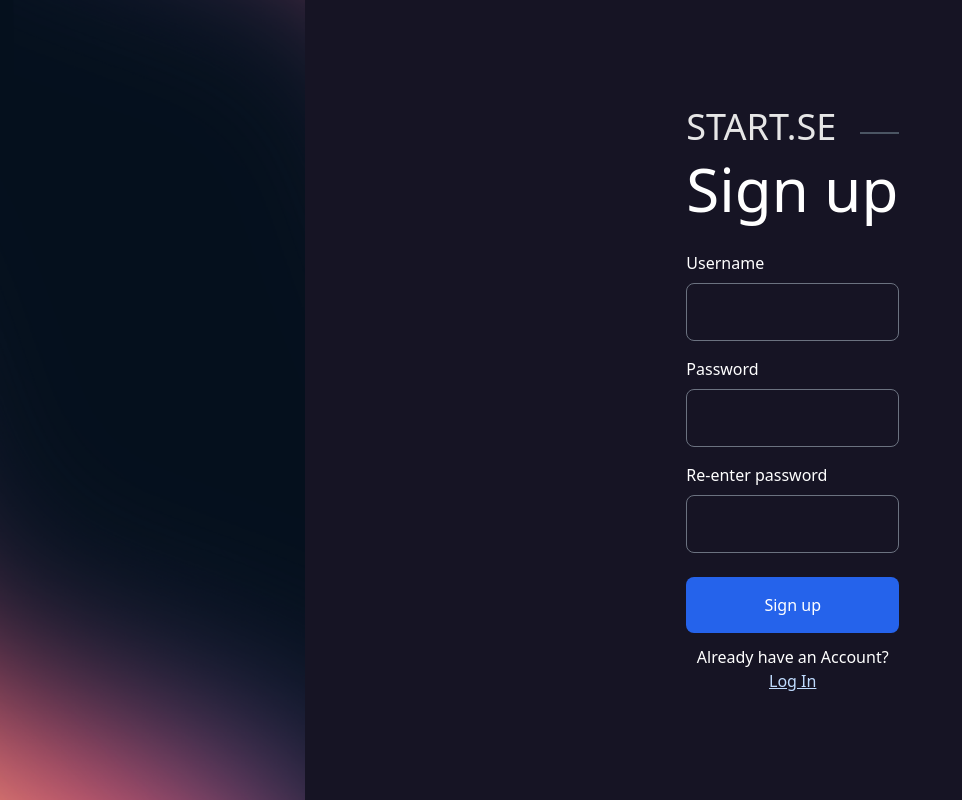
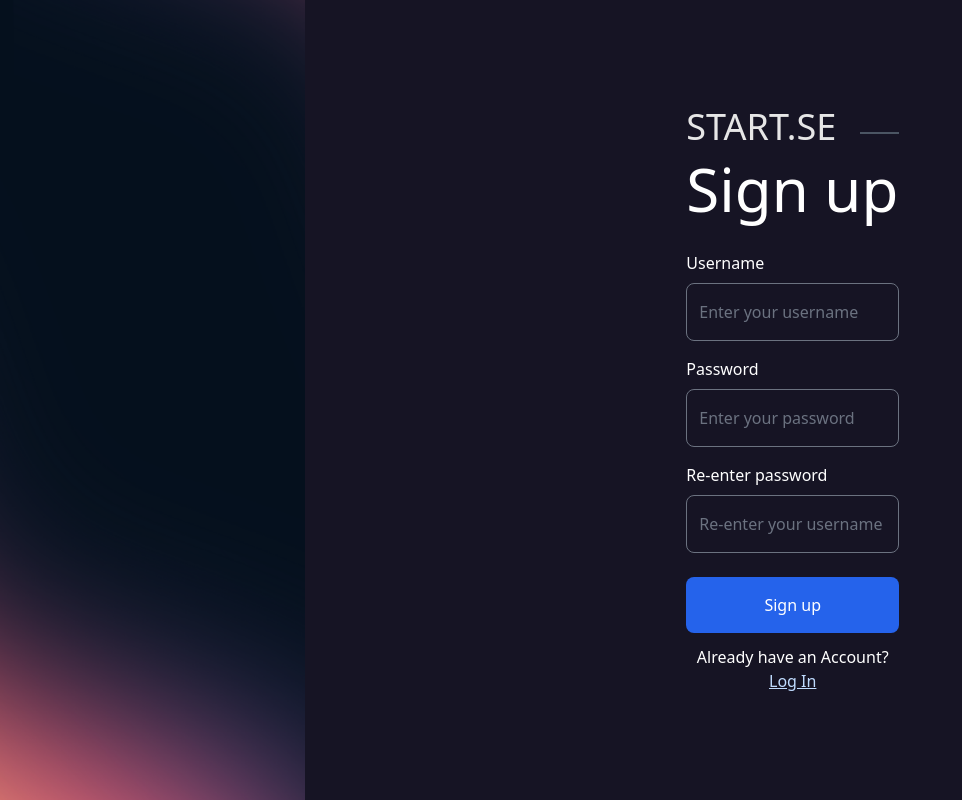
Before and after one commit to emidiovaleretto/start.se, a Django app: page /users/registration/ in a window 1280 px wide. Shown: the whole page, without its empty margins (0-962 px from the left). Run offline with Django 5.2, Linux system fonts and the light colour scheme; style sheets or scripts are compiled from the project's sources; some libraries are stand-ins or nearby versions.

Commit message:
chore: implement registration function

```diff
--- a/users/templates/users/registration.html
+++ b/users/templates/users/registration.html
@@ -19,20 +19,21 @@
                 </div>
                 <h2 class="text-6xl mb-8">Sign up</h2>
                 <div class="w-full">
-                    <form action="#" >
+                    <form action="{% url 'registration' %}" method="POST">
+                        {% csrf_token %}
                         <div class="mb-4">
                             <label class="block mb-2">Username</label>
-                            <input class="w-full bg-transparent border border-gray-500 rounded-lg px-3 py-4" type="text" class="" name="username" placeholder"">
+                            <input class="w-full bg-transparent border border-gray-500 rounded-lg px-3 py-4" type="text" name="username" placeholder="Enter your username">
                         </div>
 
                         <div class="mb-4">
                             <label class="block mb-2">Password</label>
-                            <input class="w-full bg-transparent border border-gray-500 rounded-lg px-3 py-4" type="password" class="" name="password" placeholder"">
+                            <input class="w-full bg-transparent border border-gray-500 rounded-lg px-3 py-4" type="password" name="password" placeholder="Enter your password">
                         </div>
 
                         <div class="mb-6">
                             <label class="block mb-2">Re-enter password</label>
-                            <input class="w-full bg-transparent border border-gray-500 rounded-lg px-3 py-4" type="password" class="" name="confirmar_se" placeholder"">
+                            <input class="w-full bg-transparent border border-gray-500 rounded-lg px-3 py-4" type="password" name="re-entre-password" placeholder="Re-enter your username">
                         </div>
 
                         <div class="text-center">
--- a/users/views.py
+++ b/users/views.py
@@ -1,6 +1,27 @@
-from django.shortcuts import render
+from django.urls import reverse
+from django.shortcuts import render, redirect
 
 
 def registration(request):
     if request.method == "GET":
         return render(request, "users/registration.html")
+    elif request.method == "POST":
+        username = request.POST.get('username')
+        password = request.POST.get('password')
+        re_enter_password = request.POST.get('re-enter-password')
+
+        users = Users.objects.filter(username=username)
+
+        if not password == re_enter_password or len(password) < 6 or users.exists():
+            return redirect(reverse('users:registration'))
+
+        user = User.object.create_user(
+            username=username,
+            password=password
+        )
+
+        return redirect(reverse('users:signin'))
+
+
+def signin(request):
+    ...
```
